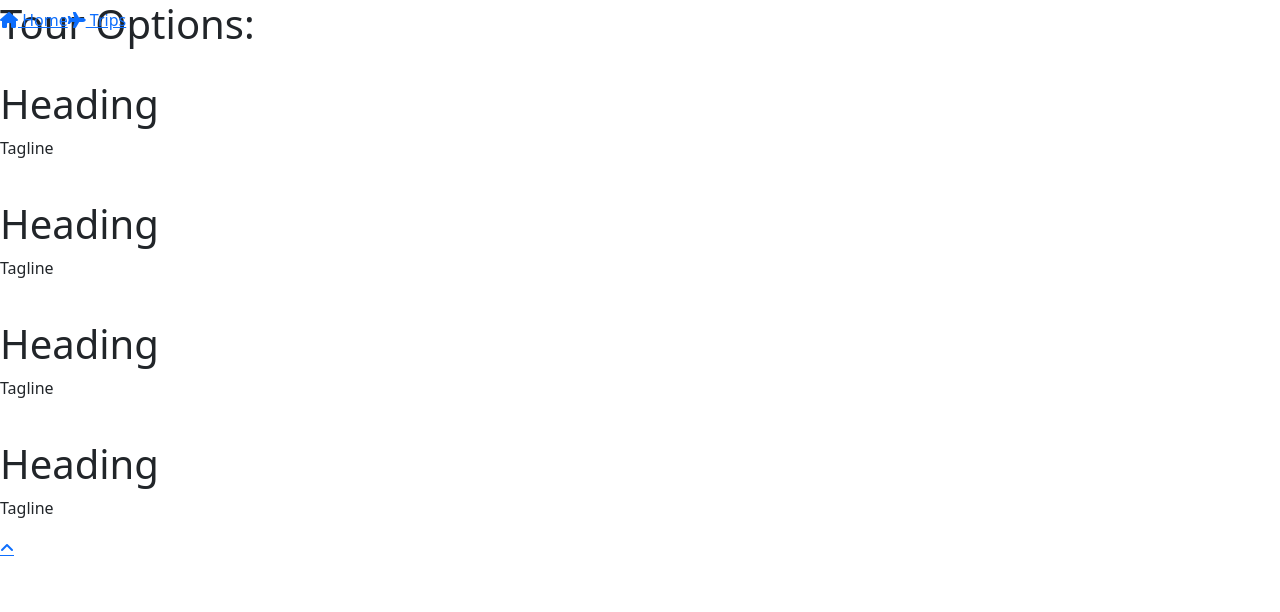
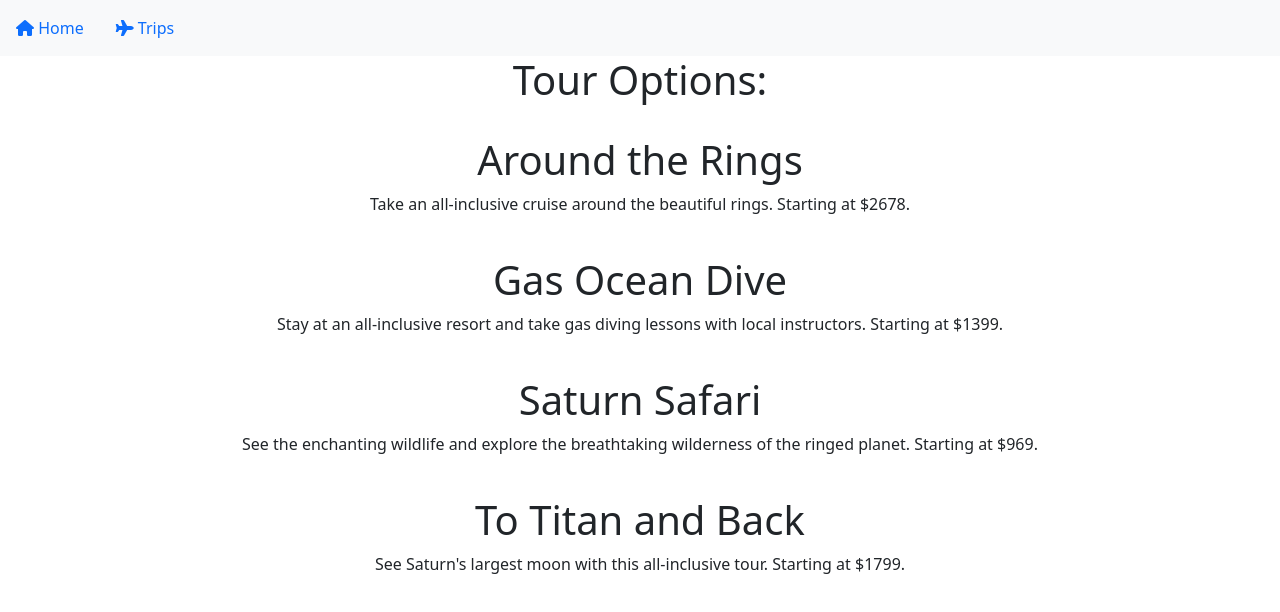
Before and after one commit to CalebHite/TSA-Webmaster, a plain HTML site: page options.html in a window 1280 px wide. Drawn offline with nearby package versions, Linux system fonts and the light colour scheme.

Commit message:
Update Options

```diff
--- a/options.html
+++ b/options.html
@@ -14,38 +14,39 @@
 </head>
 
 <body>
-  <div class="navbar fixed-top">
-    <div class="navbar-inner">
-      <ul class="nav">
-        <li class="active"><a href="index.html"><i class="fa-solid fa-house"></i> Home</a></li>
-        <li><a href="options.html"><i class="fa-solid fa-plane"></i> Trips</a></li>
-      </ul>
+  <nav class="navbar navbar-expand-lg navbar-light bg-light">
+    <div class="navbar-collapse">
+        <ul class="nav">
+            <li class="nav-item"><a class="nav-link" href="index.html"><i class="fa-solid fa-house"></i> Home</a>
+            </li>
+            <li class="nav-item"><a class="nav-link" href="options.html"><i class="fa-solid fa-plane"></i> Trips</a>
+            </li>
+        </ul>
     </div>
-  </div>
+</nav>
 
-  <h1 id="tour-header">Tour Options:</h1>
+  <div id="options">
+    <h1 id="tour-header">Tour Options:</h1>
   <div class="hero-unit">
     <img>
-    <h1 class="event-h1">Heading</h1>
-    <p class="event-p">Tagline</p>
+    <h1 class="event-h1">Around the Rings</h1>
+    <p class="event-p">Take an all-inclusive cruise around the beautiful rings. Starting at $2678.</p>
   </div>
   <div class="hero-unit">
     <img>
-    <h1 class="event-h1">Heading</h1>
-    <p class="event-p">Tagline</p>
+    <h1 class="event-h1">Gas Ocean Dive</h1>
+    <p class="event-p">Stay at an all-inclusive resort and take gas diving lessons with local instructors. Starting at $1399.</p>
   </div>
   <div class="hero-unit">
     <img>
-    <h1 class="event-h1">Heading</h1>
-    <p class="event-p">Tagline</p>
+    <h1 class="event-h1">Saturn Safari</h1>
+    <p class="event-p">See the enchanting wildlife and explore the breathtaking wilderness of the ringed planet. Starting at $969.</p>
   </div>
   <div class="hero-unit">
     <img>
-    <h1 class="event-h1">Heading</h1>
-    <p class="event-p">Tagline</p>
+    <h1 class="event-h1">To Titan and Back</h1>
+    <p class="event-p">See Saturn's largest moon with this all-inclusive tour. Starting at $1799.</p>
   </div>
-  <div class="bottom">
-    <a href="options.html" class="fa-solid fa-angle-up"></i></a>
   </div>
   <script src="https://kit.fontawesome.com/96bca8a905.js" crossorigin="anonymous"></script>
   <script src="https://cdn.jsdelivr.net/npm/bootstrap@5.0.2/dist/js/bootstrap.bundle.min.js"
--- a/styles.css
+++ b/styles.css
@@ -13,3 +13,6 @@
 #menu-title{
     font-size: 5rem;
 }
+#options{
+    text-align: center;
+}
```
